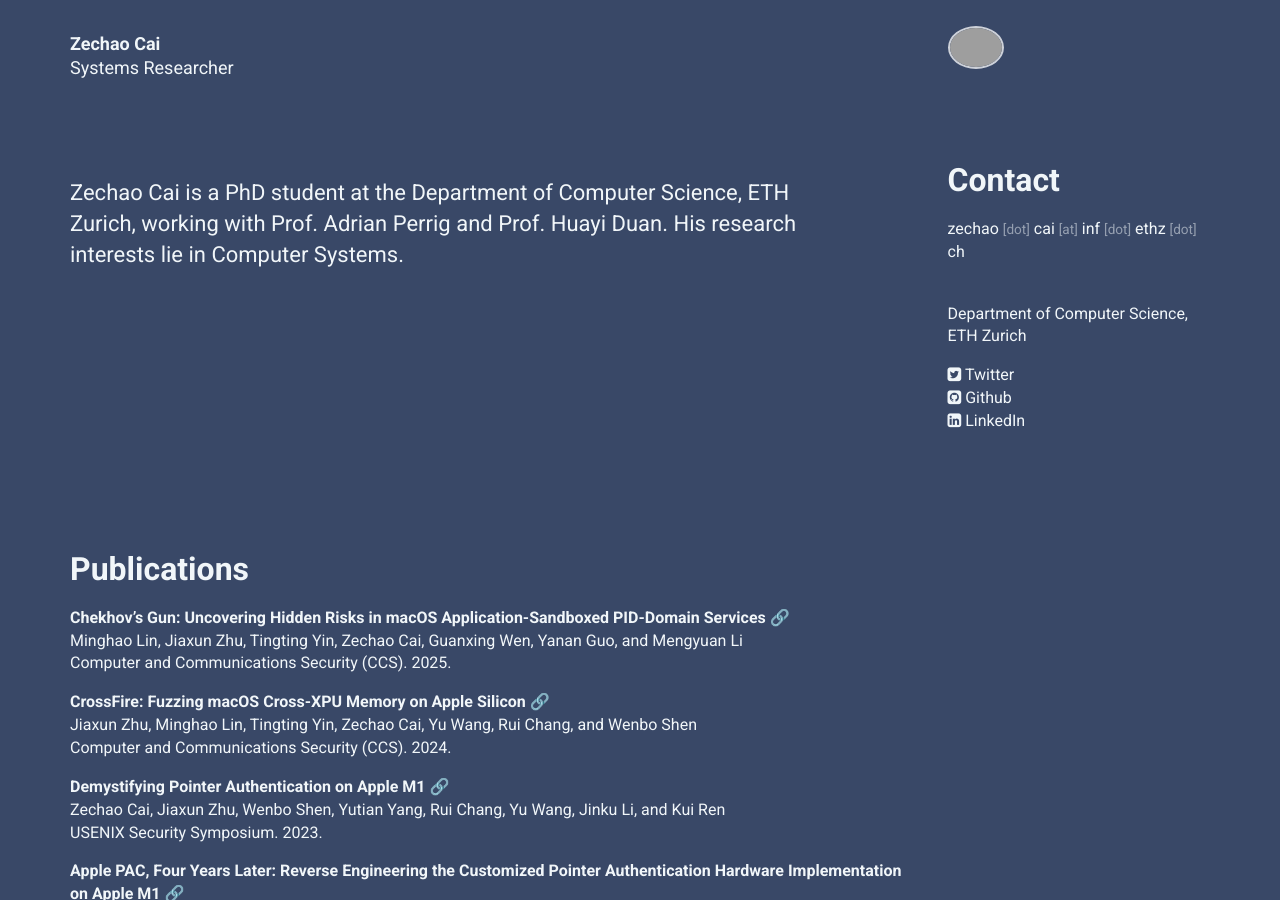
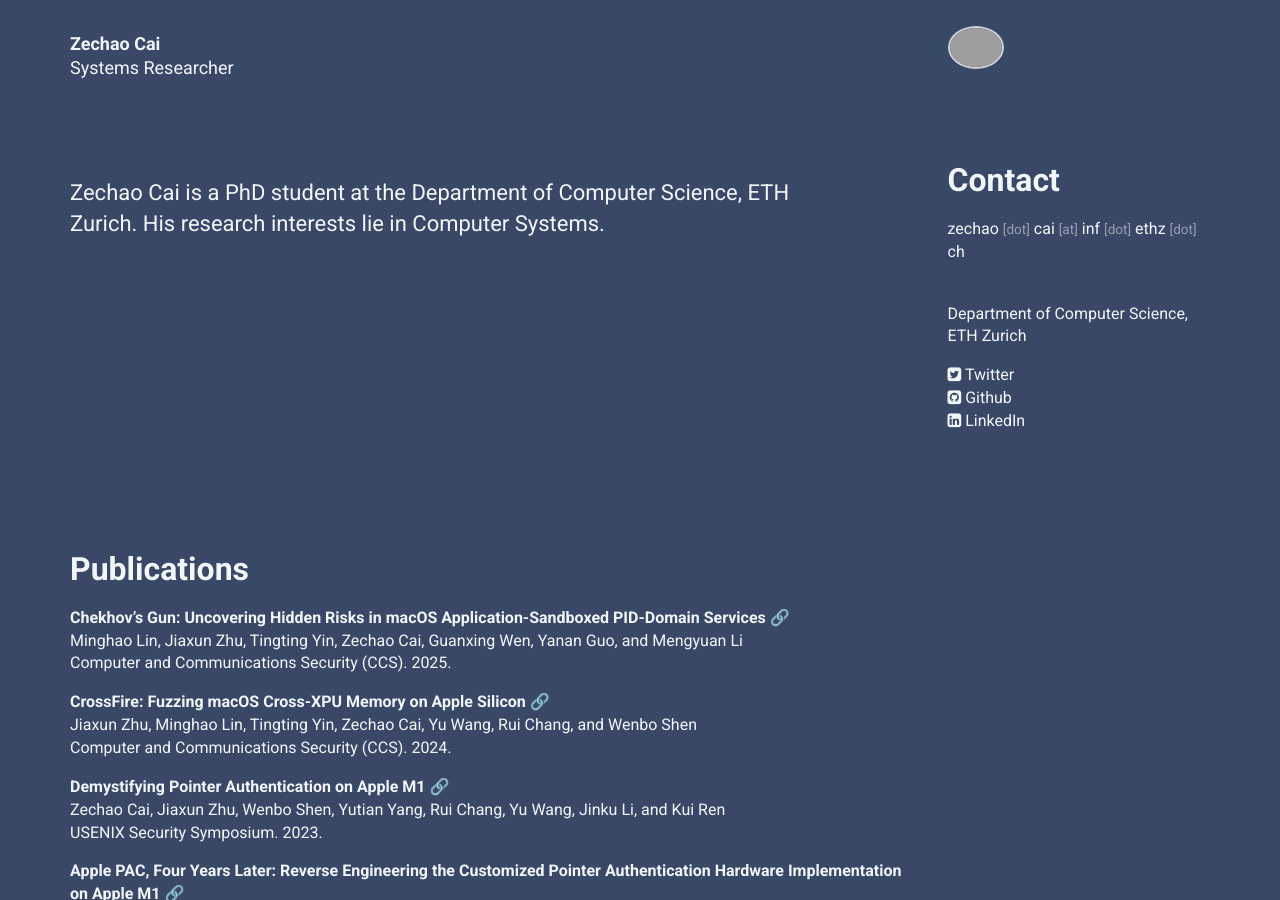
Before and after one commit to zech4o/zech4o.github.io, a Jekyll site: the page built from index.html, in a window 1280 px wide and 900 px high. Built offline with Jekyll 4.4.1, drawn with Linux system fonts in a browser that asks for light colours; nearby versions of some CDN libraries; grey boxes are pictures that could not be loaded.

Commit message:
update 2025-11-05

```diff
--- a/_data/personal.yml
+++ b/_data/personal.yml
@@ -31,4 +31,4 @@
 intro:
   title:
   body: >
-   Zechao Cai is a PhD student at the Department of Computer Science, ETH Zurich, working with Prof. Adrian Perrig and Prof. Huayi Duan. His research interests lie in Computer Systems.
+   Zechao Cai is a PhD student at the Department of Computer Science, ETH Zurich. His research interests lie in Computer Systems.
```
